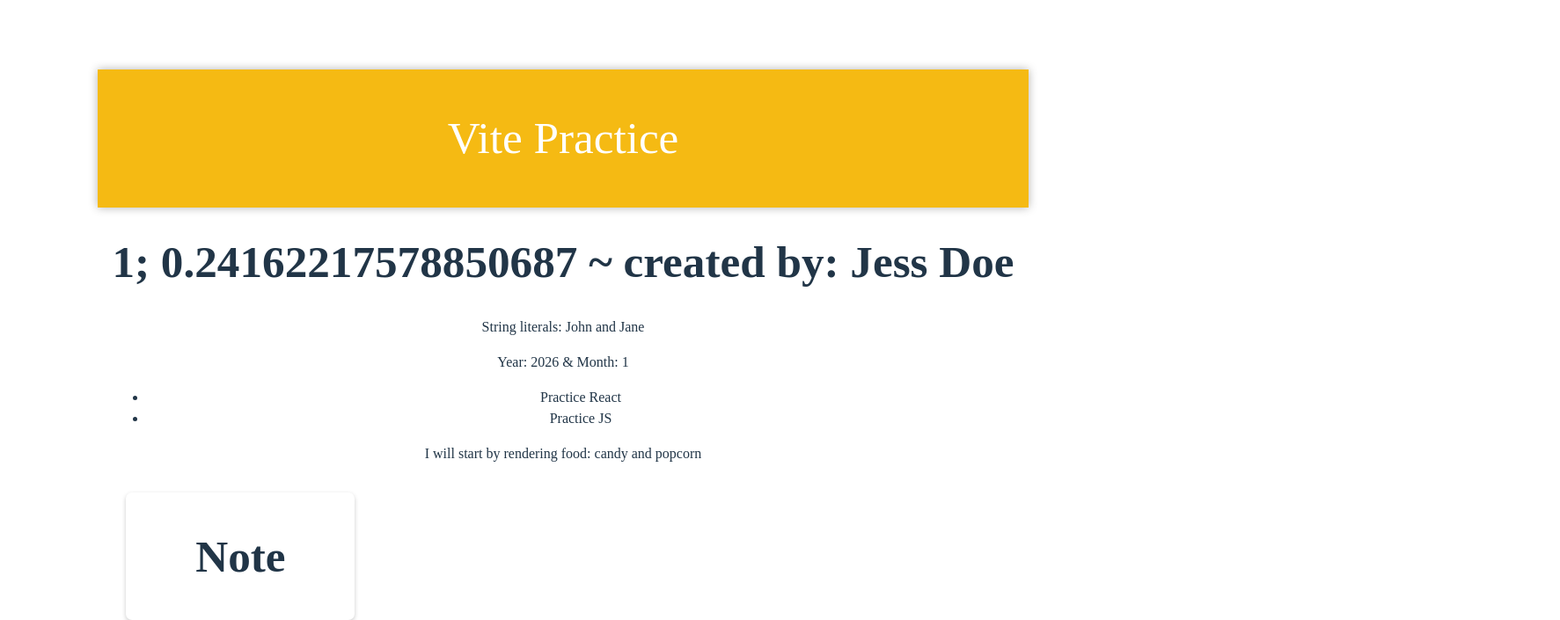
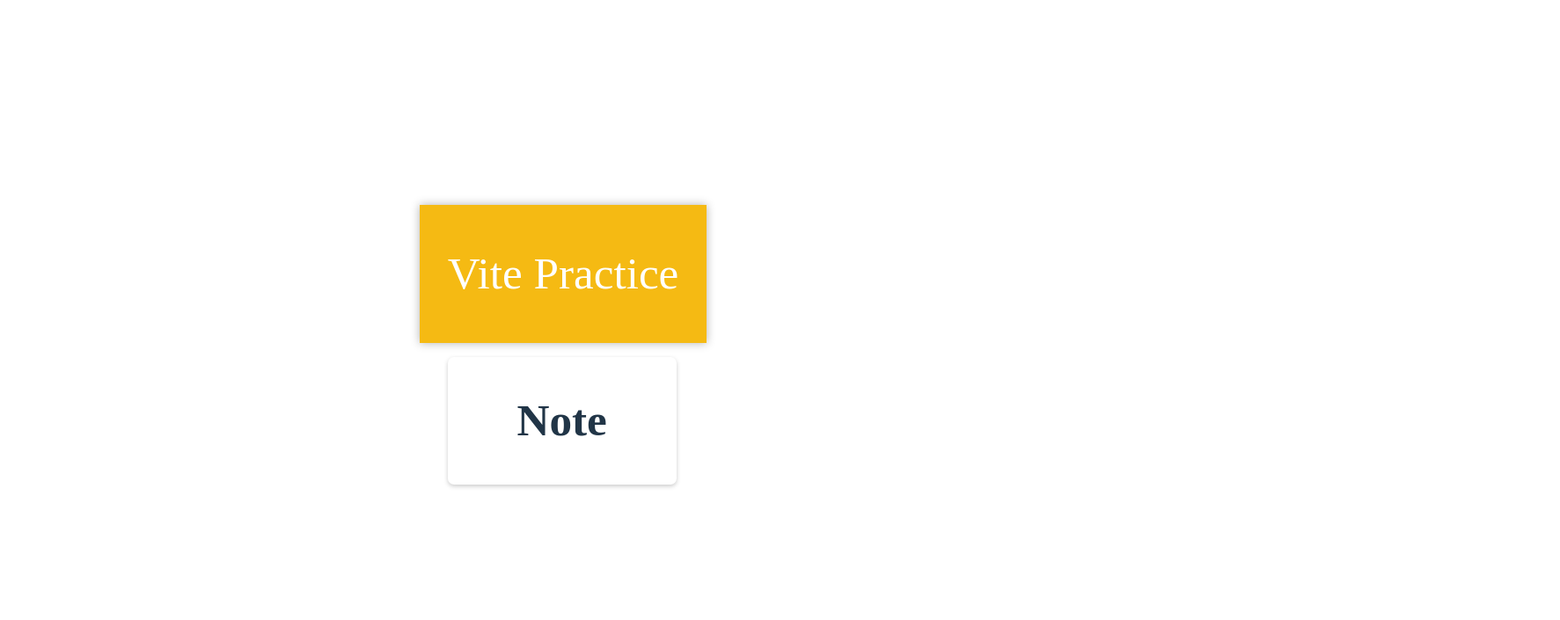
Before and after one commit to Jesskiroff/learn-vite-react, a React (Vite) app: page / in a window 1280 px wide. Shown: the top 705 px of the page at 88% size, 1773 px wide, since content can reach past the window. Built offline with nearby package versions, Linux system fonts and the light colour scheme.

Commit message:
clean up app file to render other files

```diff
--- a/src/App.jsx
+++ b/src/App.jsx
@@ -6,26 +6,26 @@
 import Note from './Note'
 import Footer from './footer' // Capital F if your file is Footer.jsx and idk why it's not capitaling
 
-const food = "candy and popcorn"
+// const food = "candy and popcorn"
 
 function App() {
 
   // To render your h1 at the top of the screen, use absolute positioning with CSS.
   // This will require a CSS class. Let's add it inline for demonstration.
   // You can move this CSS to App.css if you want to keep styles separate.
-var numb = 1
-const personOne = "John"
-const personTwo = "Jane"
-const myName = "Jess"
-const MyLastName = "Doe"
-const currentdate = new Date(2026, 1, 6)
-const year = currentdate.getFullYear()
+// var numb = 1
+// const personOne = "John"
+// const personTwo = "Jane"
+// const myName = "Jess"
+// const MyLastName = "Doe"
+// const currentdate = new Date(2026, 1, 6)
+// const year = currentdate.getFullYear()
 
 
   return (
     <div>
       <Header />
-      <h1>{numb}; {Math.random()} ~ created by: {myName} {MyLastName}</h1>
+      {/* <h1>{numb}; {Math.random()} ~ created by: {myName} {MyLastName}</h1>
       <p>String literals: {personOne} and {personTwo}</p>
       <p>Year: {year} & Month: {currentdate.getMonth()}</p>
       <ul>
@@ -34,9 +34,9 @@
 
 
 
-      </ul>
-
-      <p>I will start by rendering food: {food}</p>
+      </ul> */}
+{/*
+      <p>I will start by rendering food: {food}</p>  */}
       <Note />
 
       <Footer />
```
